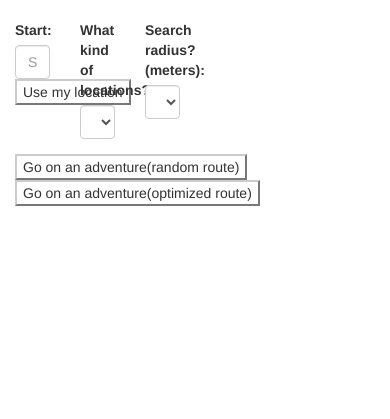
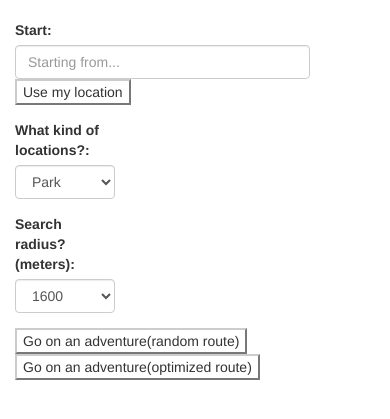
Before and after one commit to anubiskhan/adventure-day, a Django app: page / in a window 390 px wide. Shown: the part 115-534 px from the top of the page. Run offline with Django 3.2, Linux system fonts and the light colour scheme; some libraries are stand-ins or nearby versions.

Commit message:
Changes form column classes for mobile use

```diff
--- a/client_side/templates/adventure_day/home.html
+++ b/client_side/templates/adventure_day/home.html
@@ -2,17 +2,19 @@
 {% block content %}
 <div class="container">
   <div class="form-group row">
-    <div class="col-xs-2 col-md-4 col-md-4">
+    <div class="col-xs-10 col-md-4">
       <label for="start-address">Start:</label>
       <input id="start-address-field" type="text" class="form-control" placeholder="Starting from...">
       <input type="button" value="Use my location" onclick="getCurrentLocation()" class="btn-default">
 
     </div>
-    <!-- <div class="col-xs-2 col-md-4">
+  </div>
+    <!-- <div class="col-xs-4 col-md-3">
       <label for="end-address">End:</label>
       <input id="end-address" type="text" class="form-control" placeholder="Ending at...">
     </div> -->
-    <div class="col-xs-2 col-md-4">
+  <div class="form-group row">
+    <div class="col-xs-4 col-md-2">
       <label for="location-type-selector">What kind of locations?:</label>
       <select class="form-control" id="location-type-selector">
         <option>Cafe</option>
@@ -21,7 +23,9 @@
         <option>Museum</option>
       </select>
     </div>
-    <div class="col-xs-2 col-md-4">
+  </div>
+  <div class="form-group row">
+    <div class="col-xs-4 col-md-2">
       <label for="radius-selector">Search radius?(meters):</label>
       <select class="form-control" id="radius-selector">
         <option>400</option>
@@ -33,6 +37,7 @@
   </div>
 
   <input type="button" value="Go on an adventure(random route)" onclick="createAdventure('randomized')" class="btn-default">
+  <br>
   <input type="button" value="Go on an adventure(optimized route)" onclick="createAdventure('optimized')" class="btn-default">
 </div>
 <script>getCurrentLocation()</script>
```
